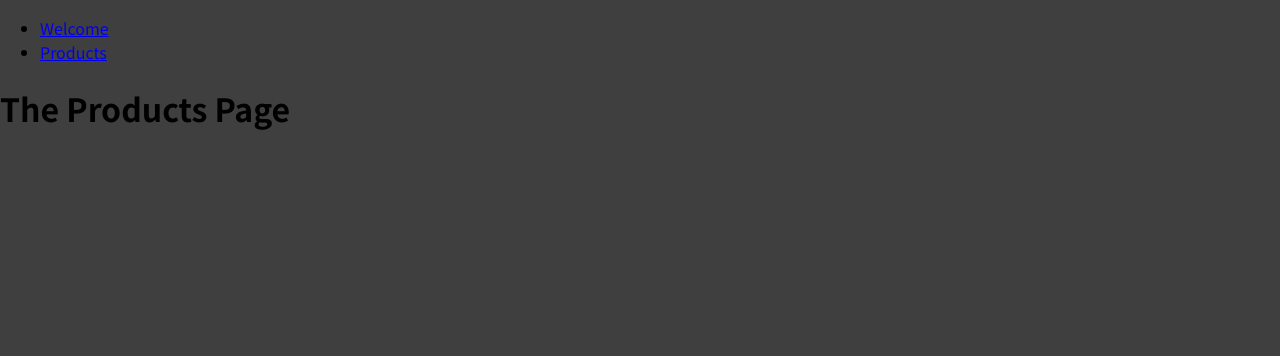
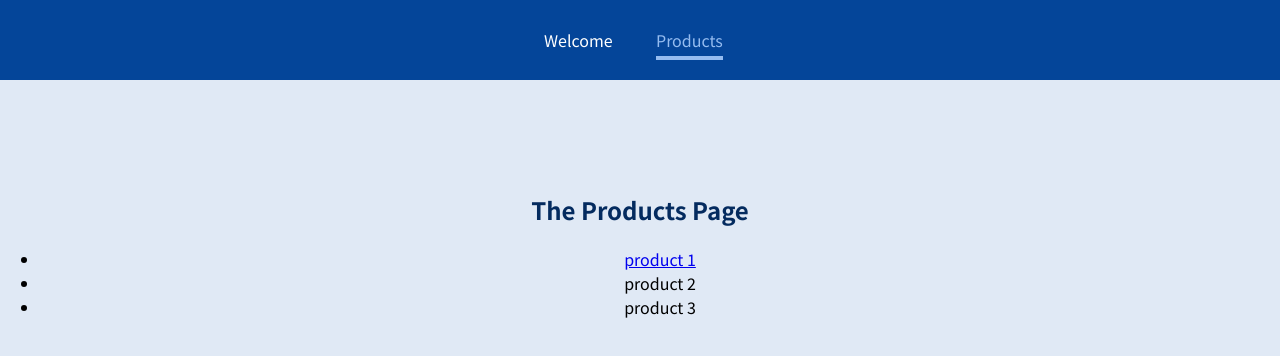
Before and after one commit to MEBARKI16/Buiding-a-Multi-Page-SPA-With-React-Router, a JavaScript app: page /products in a window 1280 px wide. Shown: the top 356 px of the page. Built offline with nearby package versions, Linux system fonts and the light colour scheme.

Commit message:
Adding Dynamic Routes Params

```diff
--- a/src/App.js
+++ b/src/App.js
@@ -2,6 +2,7 @@
 import Products from './pages/Products'
 import MainHeader from './components/MainHeader'
 import Welcome from './pages/Welcome'
+import ProductDetail from './pages/ProductDetail'
 function App() {
   return (
     <div>
@@ -13,6 +14,9 @@
     <Route path='/products'>
 <Products />
     </Route>
+    <Route path='/product-detail'>
+<ProductDetail/>
+    </Route>
     </main>
     </div>
   );
--- a/src/components/MainHeader.js
+++ b/src/components/MainHeader.js
@@ -1,10 +1,11 @@
-import { Link } from "react-router-dom";
+import { NavLink } from "react-router-dom";
+import classes from './MainHeader.module.css'
 const MainHeader = () => {
-    return (<header>
+    return (<header className={classes.header}>
         <nav>
             <ul>
-                <li><Link to="/welcome">Welcome</Link></li>
-                <li><Link to="/products">Products</Link></li>
+                <li><NavLink activeClassName={classes.active} to="/welcome">Welcome</NavLink></li>
+                <li><NavLink activeClassName={classes.active} to="/products">Products</NavLink></li>
             </ul>
         </nav>
     </header>);
--- /dev/null
+++ b/src/components/MainHeader.module.css
@@ -0,0 +1,38 @@
+.header {
+    width: 100%;
+    height: 5rem;
+    background-color: #044599;
+    padding: 0 10%;
+  }
+
+  .header nav {
+    height: 100%;
+  }
+
+  .header ul {
+    height: 100%;
+    list-style: none;
+    display: flex;
+    padding: 0;
+    margin: 0;
+    align-items: center;
+    justify-content: center;
+  }
+
+  .header li {
+    margin: 0 1rem;
+    width: 5rem;
+  }
+
+  .header a {
+    color: white;
+    text-decoration: none;
+  }
+
+  .header a:hover,
+  .header a:active,
+  .header a.active {
+    color: #95bcf0;
+    padding-bottom: 0.25rem;
+    border-bottom: 4px solid #95bcf0;
+  }
--- a/src/index.css
+++ b/src/index.css
@@ -10,5 +10,17 @@
 
 body {
   margin: 0;
-  background-color: #3f3f3f;
+  background-color: #e0e9f5;
 }
+
+main {
+  margin-top: 7rem;
+  text-align: center;
+}
+
+h1,
+h2,
+h3,
+p {
+  color: #042b5f;
+}
--- /dev/null
+++ b/src/pages/ProductDetail.js
@@ -0,0 +1,8 @@
+const ProductDetail = () => {
+return (
+    <section>
+        <h1>Product Detail</h1>
+    </section>
+)
+}
+export default ProductDetail;
--- a/src/pages/Products.js
+++ b/src/pages/Products.js
@@ -1,4 +1,14 @@
+import { Link } from "react-router-dom";
+
 const Products = () => {
-    return <h1>The Products Page</h1>;
+    return(
+    <section>
+    <h1>The Products Page</h1>
+    <ul>
+        <li><Link to="/product-detail">product 1</Link></li>
+        <li>product 2</li>
+        <li>product 3</li>
+    </ul>
+    </section>);
 };
 export default Products;
```
